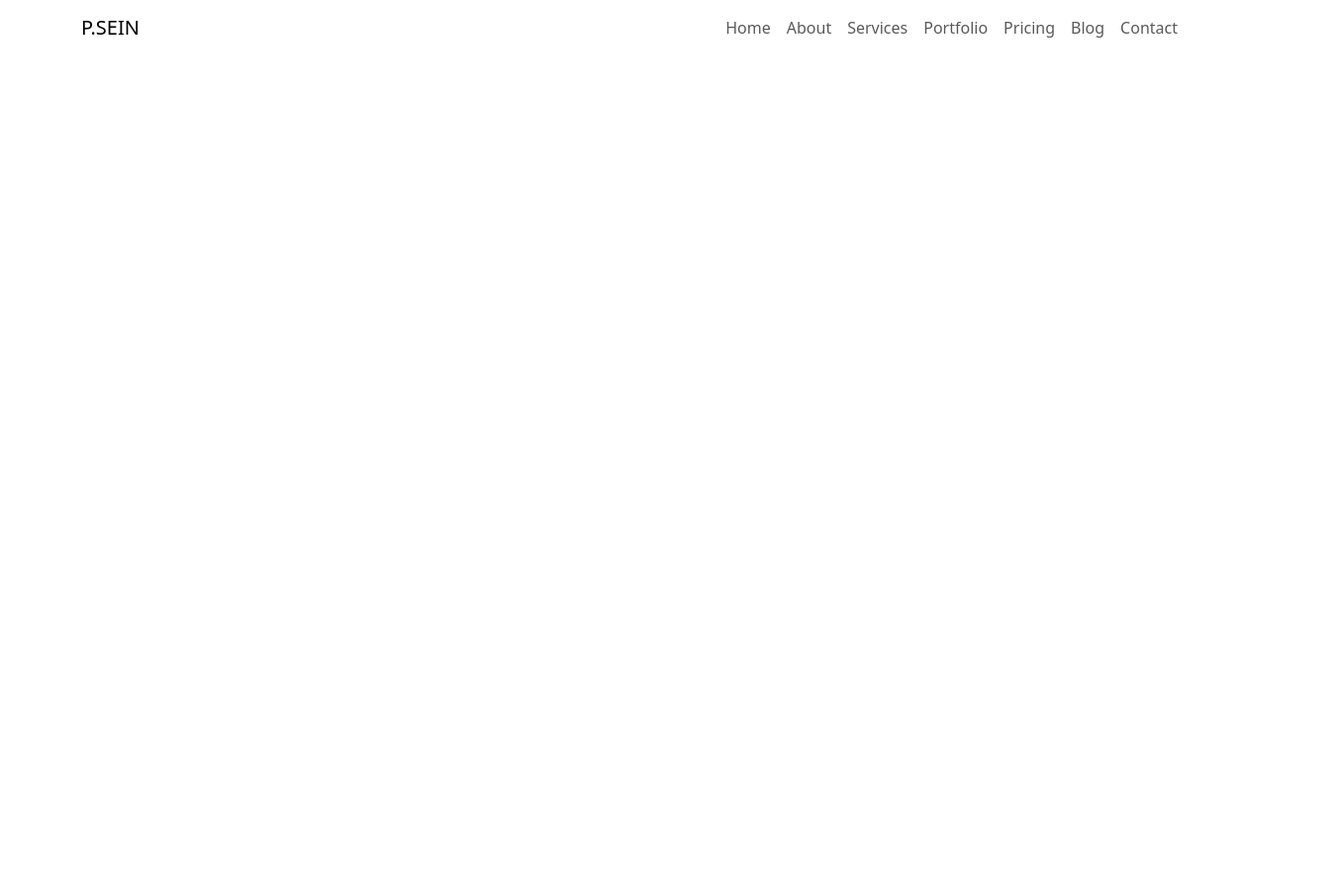
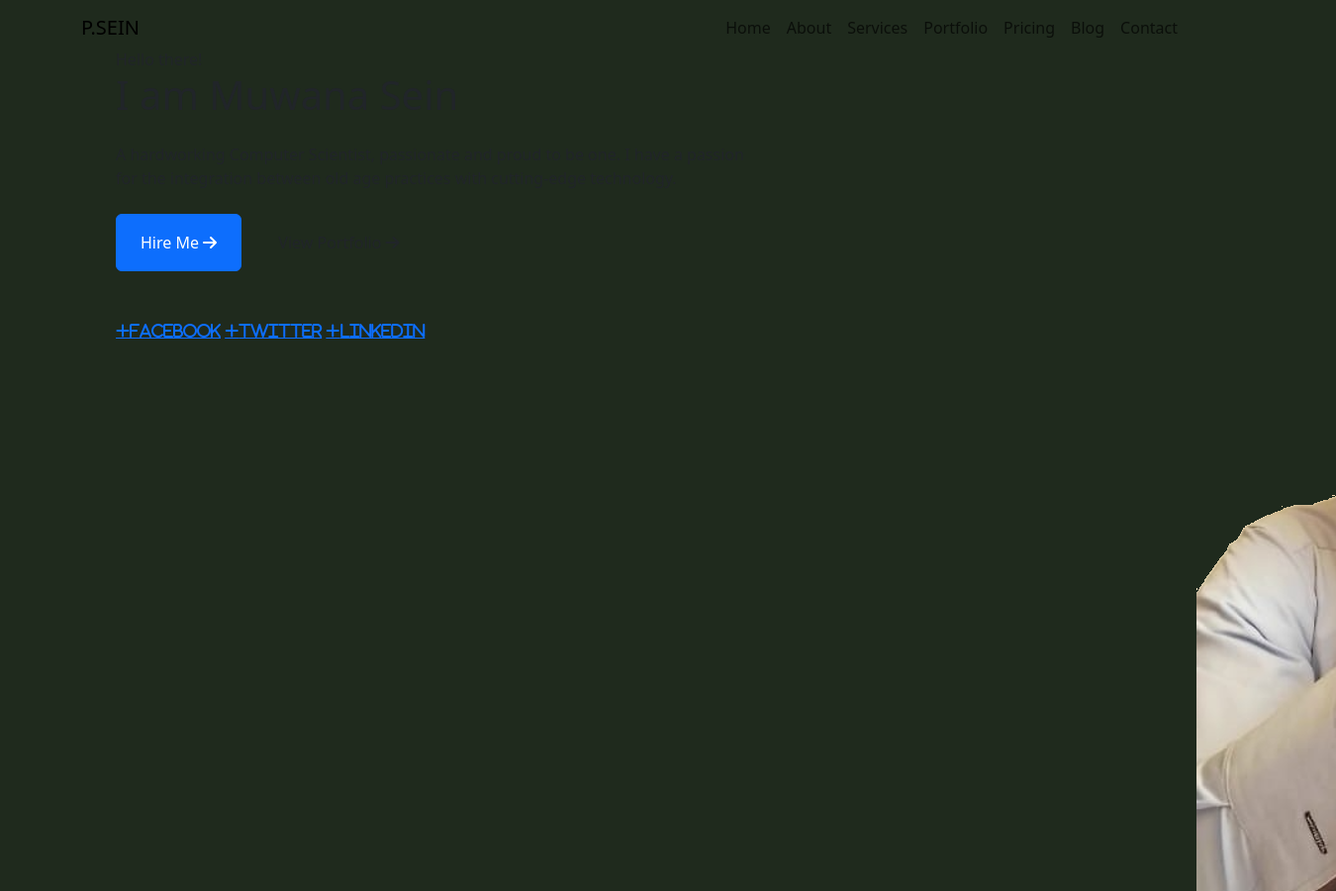
Before and after one commit to sein-pr/my_portfolio_dev, a plain HTML site: page index.html in a window 1280 px wide. Shown: the whole page at 99% size, 1350 px wide, since content can reach past the window. Before the commit the page ends 800 px from the top, so only its background shows below. Drawn offline with nearby package versions, Linux system fonts and the light colour scheme.

Commit message:
added a heromsection, no css

```diff
--- a/assets/styles/main.css
+++ b/assets/styles/main.css
@@ -0,0 +1,15 @@
+:root{
+    --first-color:#1F2A1D;
+    --second-color: #DFE1DF;
+    --third-color: #323D30;
+    --forth-color:#9DA29C;
+    --fifth-color:#364034;
+    --blue-color: #0d6efd;
+    --font-sans-serif: system-ui, -apple-system, "Segoe UI", Roboto, "Helvetica Neue", Arial, "Noto Sans", "Liberation Sans", sans-serif, "Apple Color Emoji", "Segoe UI Emoji", "Segoe UI Symbol", "Noto Color Emoji";
+    --font-monospace: SFMono-Regular, Menlo, Monaco, Consolas, "Liberation Mono", "Courier New", monospace;
+}
+
+.hero-wrap{
+    height: 900px;
+    width: 1350px;
+}
--- a/index.html
+++ b/index.html
@@ -4,18 +4,20 @@
     <meta charset="UTF-8">
     <meta name="viewport" content="width=device-width, initial-scale=1.0">
     <title>My Resume</title>
+    <link rel="stylesheet" href="/assets/styles/main.css">
     <link rel="stylesheet" href="https://cdnjs.cloudflare.com/ajax/libs/font-awesome/6.5.1/css/all.min.css" integrity="sha512-DTOQO9RWCH3ppGqcWaEA1BIZOC6xxalwEsw9c2QQeAIftl+Vegovlnee1c9QX4TctnWMn13TZye+giMm8e2LwA==" crossorigin="anonymous" referrerpolicy="no-referrer" />
     <link href="https://cdn.jsdelivr.net/npm/bootstrap@5.3.2/dist/css/bootstrap.min.css" rel="stylesheet" integrity="sha384-T3c6CoIi6uLrA9TneNEoa7RxnatzjcDSCmG1MXxSR1GAsXEV/Dwwykc2MPK8M2HN" crossorigin="anonymous">
 </head>
 <body>
     <nav class="navbar navbar-expand-lg fixed-top ftco-navbar-light">
-        <div class="container"><a href="#" class="navbar-brand align-items-center">P.SEIN</a>
+        <div class="container">
+            <a href="#" class="navbar-brand align-items-center">P.SEIN</a>
             <button class="navbar-toggler" type="button" data-bs-toggle="collapse" data-bs-target="#navbarSupportedContent" aria-controls="navbarSupportedContent" aria-expanded="false" aria-label="Toggle navigation">
                 <span class="fa-solid fa-bars"></span>
             </button>
             <div class="collapse navbar-collapse" id="navbarSupportedContent">
                 <ul class="navbar-nav ms-auto mb-2 mb-lg-0">
-                    <li class="nav-item"><a href="#home" class="nav-link activeme">Home</a></li>
+                    <li class="nav-item"><a href="#Home" class="nav-link activeme">Home</a></li>
                     <li class="nav-item"><a href="#about" class="nav-link">About</a></li>
                     <li class="nav-item"><a href="#services" class="nav-link">Services</a></li>
                     <li class="nav-item"><a href="#portfolio" class="nav-link">Portfolio</a></li>
@@ -26,6 +28,38 @@
             </div>
         </div>
     </nav>
+    <!-- Navbar complete -->
+
+    <section class="hero-wrap" id="Home" style="background-image: url(assets/img/bg_1.png);">
+        <div class="overlay"></div>
+        <div class="container">
+            <div class="row no-gutters slider-text align-items-center">
+                <div class="col-lg-7">
+                    <div class="text mt-5" data-aos="fade-up" data-aos-delay="300" data-aos-duration="1000">
+                        <span class="subheading">Hello there!</span>
+                        <h1 class="mb-4">I am Muwana Sein <br>
+                            <span class="typewrite" data-period="2000" data-type="[ &quot;A Full Stack Programmer&quot;, &quot;A Developer&quot;, &quot;A Designer&quot;, &quot;I love Computer Science&quot; ]">
+                                <span class="wrap"></span>
+                            </span>
+                        </h1>
+                        <div class="w-md-75 w-100">
+                            <p class="mb-4">A hardworking Computer Scientist, passionate and proud to be one. I have a passion for the integration between old age practices with cutting-edge technology.</p>
+                            <p>
+                                <a href="#" class="btn btn-primary p-4 py-3">Hire Me <span class="fa-solid fa-arrow-right fa-beat"></span></a>
+                                <a href="#" class="btn btn-white p-4 py-3 ms-lg-2">View Portfolio <span class="fa-solid fa-arrow-right"></span></a>
+                            </p>
+                            <p class="social-media mt-5">
+                                <a href="#" class="fa-solid fa-plus">Facebook</a>
+                                <a href="#" class="fa-solid fa-plus">Twitter</a>
+                                <a href="#" class="fa-solid fa-plus">LinkedIn</a>
+                            </p>
+                        </div>
+                    </div>
+                </div>
+            </div>
+        </div>
+    </section>
+
 <!--
     <section class="summary">
         <h1>Prince Sein</h1>
```
Also changed, not shown: assets/img/bg_1.png (added).
